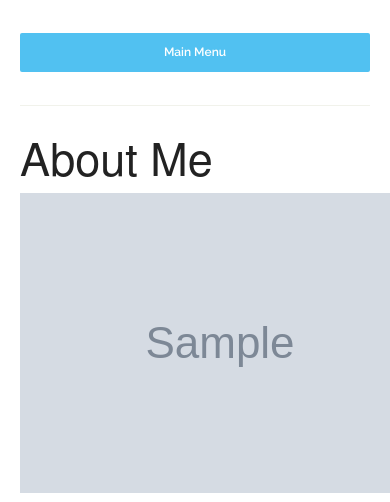
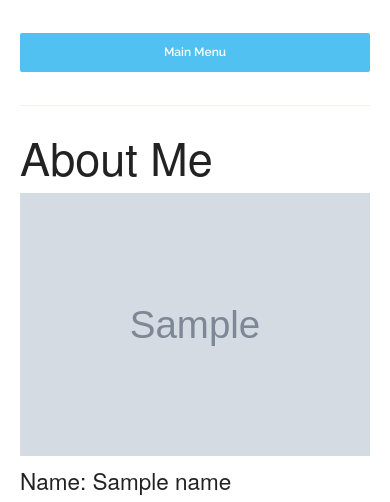
Before and after one commit to mdeta/2014cp, a Python web app: template templates/personal_page.html in a window 390 px wide; the page is wider, and only the part inside the window is pictured. Shown: the top 502 px of that part. Run offline with Jinja, Linux system fonts and the light colour scheme; the template is opened without the code that fills it: most values are stand-ins (such as "Sample title", 1, 10 or a date in 2020); grey boxes marked "Sample" are stand-in pictures; some web fonts are replaced.

Commit message:
make image can adapt responsive

```diff
--- a/static/css/custom.css
+++ b/static/css/custom.css
@@ -161,6 +161,8 @@ body {
     margin: 0 0 100px; /* bottom = footer height */
 }
 
+img, img.scale-with-grid { outline: 0; max-width: 100%; height: auto; }
+
 .nav{
     border-bottom: 0.1px solid #f1f2eb;
 }
```
